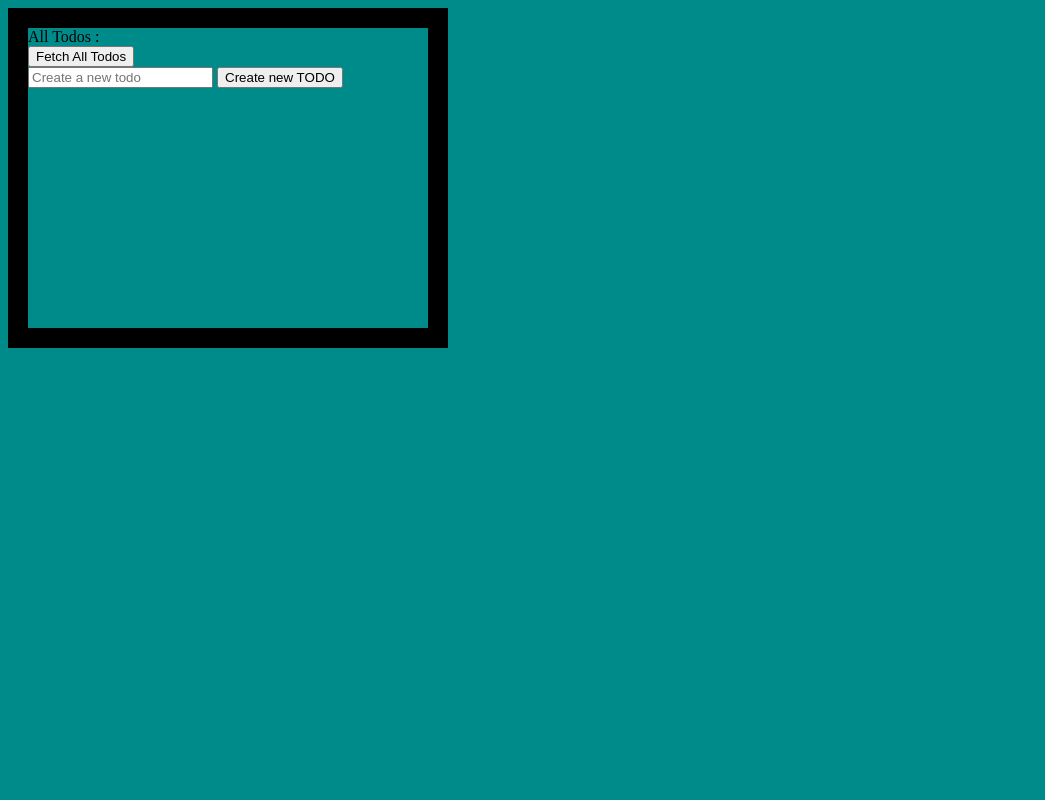
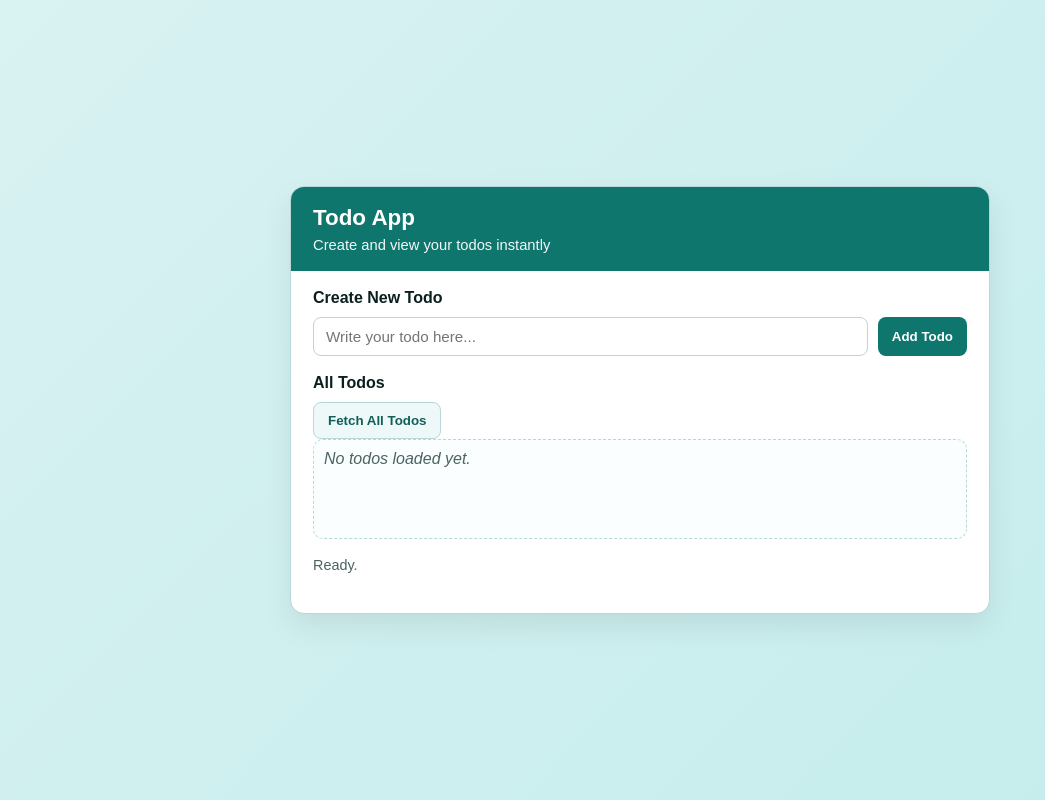
Before and after one commit to prawesh-12/test_api_aws, a website: page index.html in a window 1280 px wide. Shown: the whole page, without its empty margins (0-1045 px from the left). Drawn offline with nearby package versions, Linux system fonts and the light colour scheme.

Commit message:
fix: added add todos with css styling

```diff
--- a/index.html
+++ b/index.html
@@ -1,17 +1,58 @@
-<html>
+<!doctype html>
+<html lang="en">
     <head>
+        <meta charset="UTF-8" />
+        <meta name="viewport" content="width=device-width, initial-scale=1.0" />
+        <title>Todo App</title>
         <link rel="stylesheet" href="./style.css" />
     </head>
     <body>
-        <div id="all-todo">All Todos :</div>
-        <button id="fetchTodos" onclick="fetchAllTodo()">
-            Fetch All Todos
-        </button>
-        <div id="display-all"></div>
-        <div id="creating-area">
-            <input type="text" placeholder="Create a new todo" />
-            <button onclick="createTod()">Create new TODO</button>
-        </div>
+        <main class="app">
+            <header class="app__header">
+                <h1 class="app__title">Todo App</h1>
+                <p class="app__subtitle">
+                    Create and view your todos instantly
+                </p>
+            </header>
+
+            <section class="app__body">
+                <div class="section">
+                    <h2>Create New Todo</h2>
+                    <div class="toolbar" id="creating-area">
+                        <input
+                            id="todo-input"
+                            type="text"
+                            placeholder="Write your todo here..."
+                            autocomplete="off"
+                        />
+                        <button class="btn-primary" onclick="createTodo()">
+                            Add Todo
+                        </button>
+                    </div>
+                </div>
+
+                <div class="section">
+                    <h2>All Todos</h2>
+                    <div class="toolbar toolbar--spaced">
+                        <button
+                            id="fetchTodos"
+                            class="btn-ghost"
+                            onclick="fetchAllTodo()"
+                        >
+                            Fetch All Todos
+                        </button>
+                    </div>
+                    <div id="display-all">
+                        <p class="empty">No todos loaded yet.</p>
+                    </div>
+                </div>
+
+                <div class="section section--last">
+                    <p id="status">Ready.</p>
+                </div>
+            </section>
+        </main>
+
         <script src="/vendor/axios/dist/axios.min.js"></script>
         <script src="./main_logic.js"></script>
     </body>
--- a/main_logic.js
+++ b/main_logic.js
@@ -1,7 +1,33 @@
+const todoInput = document.getElementById("todo-input");
+const displayAll = document.getElementById("display-all");
+const statusText = document.getElementById("status");
+
 async function fetchAllTodo() {
-  const response = await axios.get("http://localhost:3001/all-todos");
-  const todos = response.data.todos;
-  document.getElementById("display-all").innerHTML = todos
-    .map((t) => `<div>${t}</div>`)
-    .join("");
+  try {
+    const res = await axios.get("/all-todos");
+    const todos = res.data.todos || [];
+    displayAll.innerHTML = todos.length
+      ? todos.map((todo) => `<div>${todo}</div>`).join("")
+      : "No todos yet";
+    statusText.textContent = "Fetched todos";
+  } catch {
+    statusText.textContent = "Error fetching todos";
+  }
 }
+
+async function createTodo() {
+  const note = todoInput.value.trim();
+  if (!note) {
+    statusText.textContent = "Please enter todo";
+    return;
+  }
+
+  try {
+    await axios.post("/create-todo", { note });
+    todoInput.value = "";
+    statusText.textContent = "Todo created";
+    fetchAllTodo();
+  } catch {
+    statusText.textContent = "Error creating todo";
+  }
+}
--- a/style.css
+++ b/style.css
@@ -1,6 +1,185 @@
+:root {
+    --bg: #e7f7f7;
+    --card: #ffffff;
+    --primary: #0f766e;
+    --primary-dark: #115e59;
+    --text: #0b1f1f;
+    --muted: #4b6363;
+    --border: #b9d7d7;
+    --danger: #dc2626;
+    --warning: #b45309;
+    --success: #15803d;
+    --info: #0369a1;
+}
+
+* {
+    box-sizing: border-box;
+}
+
 body {
-    height: 300px;
-    width: 400px;
-    border: 20px solid black;
-    background-color: darkcyan;
+    margin: 0;
+    min-height: 100vh;
+    font-family: Arial, Helvetica, sans-serif;
+    background: linear-gradient(135deg, #d9f2f2, #c4ecec);
+    color: var(--text);
+    display: grid;
+    place-items: center;
+    padding: 24px;
 }
+
+.app {
+    width: 100%;
+    max-width: 700px;
+    background: var(--card);
+    border: 1px solid var(--border);
+    border-radius: 14px;
+    box-shadow: 0 12px 30px rgba(0, 0, 0, 0.08);
+    overflow: hidden;
+}
+
+.app__header {
+    background: var(--primary);
+    color: white;
+    padding: 18px 22px;
+}
+
+.app__title {
+    margin: 0;
+    font-size: 1.4rem;
+}
+
+.app__subtitle {
+    margin: 6px 0 0;
+    font-size: 0.92rem;
+    opacity: 0.95;
+}
+
+.app__body {
+    padding: 18px 22px 22px;
+}
+
+.section {
+    margin-bottom: 18px;
+}
+
+.section h2 {
+    margin: 0 0 10px;
+    font-size: 1rem;
+}
+
+.toolbar {
+    display: flex;
+    gap: 10px;
+    flex-wrap: wrap;
+}
+
+input[type="text"] {
+    flex: 1 1 260px;
+    min-width: 220px;
+    border: 1px solid var(--border);
+    border-radius: 8px;
+    padding: 10px 12px;
+    font-size: 0.95rem;
+    outline: none;
+    background: #fff;
+}
+
+input[type="text"]:focus {
+    border-color: var(--primary);
+    box-shadow: 0 0 0 3px rgba(15, 118, 110, 0.15);
+}
+
+button {
+    border: none;
+    border-radius: 8px;
+    padding: 10px 14px;
+    font-weight: 600;
+    cursor: pointer;
+    transition: 0.15s ease;
+}
+
+.btn-primary {
+    background: var(--primary);
+    color: white;
+}
+
+.btn-primary:hover {
+    background: var(--primary-dark);
+}
+
+.btn-ghost {
+    background: #eef8f8;
+    color: var(--primary-dark);
+    border: 1px solid var(--border);
+}
+
+.btn-ghost:hover {
+    background: #e2f4f4;
+}
+
+#display-all {
+    border: 1px dashed var(--border);
+    border-radius: 10px;
+    padding: 10px;
+    min-height: 100px;
+    background: #fbfefe;
+}
+
+.todo-item {
+    display: flex;
+    align-items: flex-start;
+    gap: 10px;
+    background: white;
+    border: 1px solid #d9ecec;
+    border-radius: 8px;
+    padding: 9px 10px;
+    margin-bottom: 8px;
+}
+
+.todo-item:last-child {
+    margin-bottom: 0;
+}
+
+.todo-index {
+    color: #0f766e;
+    font-weight: 700;
+    min-width: 24px;
+}
+
+.todo-text {
+    margin: 0;
+    line-height: 1.35;
+    word-break: break-word;
+}
+
+.empty {
+    color: var(--muted);
+    font-style: italic;
+    margin: 0;
+}
+
+#status {
+    margin: 0;
+    font-size: 0.9rem;
+    color: var(--muted);
+}
+
+.status {
+    font-weight: 500;
+}
+
+.status.info {
+    color: var(--info);
+}
+
+.status.success {
+    color: var(--success);
+}
+
+.status.warning {
+    color: var(--warning);
+}
+
+.status.error {
+    color: var(--danger);
+}
```
Also changed, not shown: index.js (+27 -6 lines).
